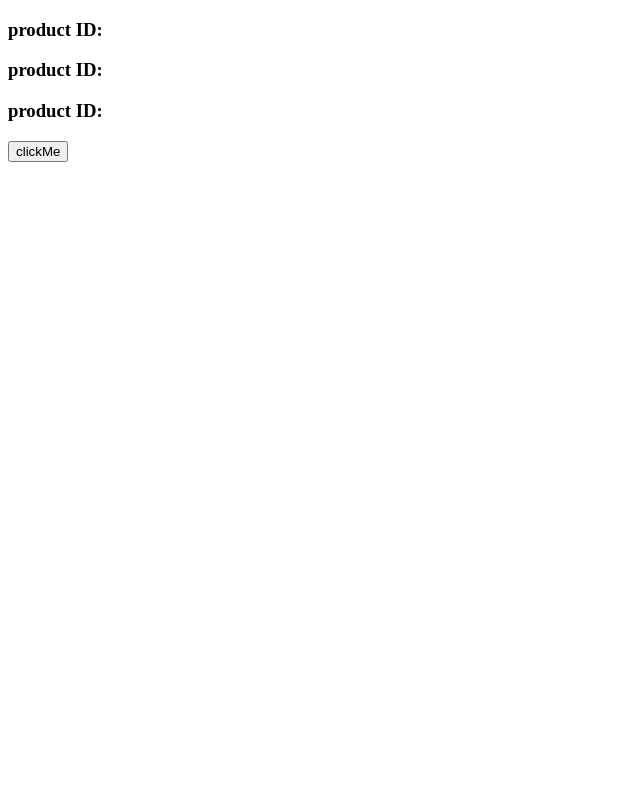
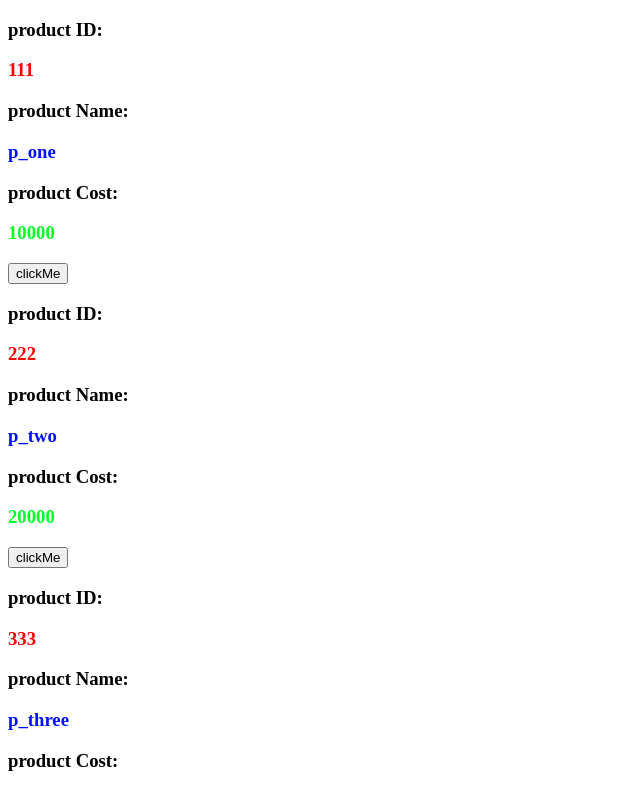
Before and after one commit to ps0305/ng-CbC, an Angular app: page / in a window 1280 px wide. Shown: the top 792 px of the page, without its empty margins (0-640 px from the left). Built offline with nearby package versions, Linux system fonts and the light colour scheme.

Commit message:
enhancements

```diff
--- a/src/app/child/child.component.html
+++ b/src/app/child/child.component.html
@@ -1,4 +1,4 @@
 <h3> product ID:<p style="color: red">{{product_id}}</p></h3>
-<h3> product ID:<p style="color: red">{{product_name}}</p></h3>
-<h3> product ID:<p style="color: red">{{product_cost}}</p></h3>
+<h3> product Name:<p style="color: rgb(0, 17, 255)">{{product_name}}</p></h3>
+<h3> product Cost:<p style="color: rgb(0, 255, 34)">{{product_cost}}</p></h3>
 <button (click)="clickMe">clickMe</button>
--- a/src/app/parent/parent.component.html
+++ b/src/app/parent/parent.component.html
@@ -1,6 +1,6 @@
-<app-child>
+<app-child
   [_id]='x.p_id'
   [_name]='x.p_name'
   [_cost]='x.p_cost'
-  ngFor="let x of data">
+  *ngFor ="let x of data">
 </app-child>
```
